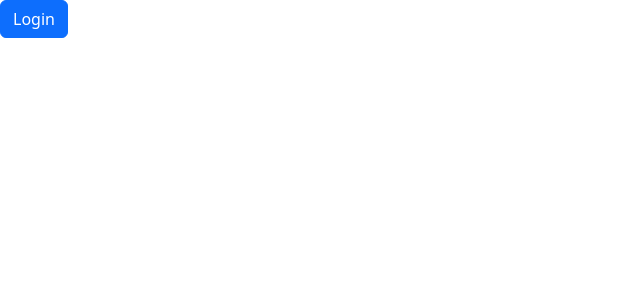
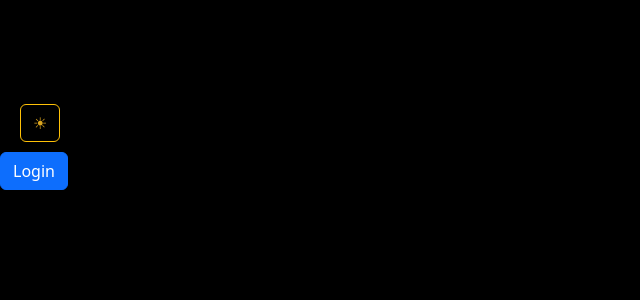
Before and after one commit to enderta/JobsTracker, a React (Create React App) app: page /home in a window 1280 px wide. Shown: the top 300 px of the page, without its empty margins (0-640 px from the left). Built offline with nearby package versions, Linux system fonts and the light colour scheme.

Commit message:
commerce

```diff
--- a/src/components/commerce/Home.js
+++ b/src/components/commerce/Home.js
@@ -1,15 +1,50 @@
-import React from 'react'
+import React, {useEffect, useState} from 'react'
 import {Button} from "react-bootstrap";
+import NaviBar from "./NaviBar";
 
 function Home() {
+    const [darkMode, setDarkMode] = useState(true);
+    useEffect(() => {
+        if (darkMode) {
+
+            document.body.style.backgroundColor = 'black';
+            document.body.style.color = '#3a2f2f';
+        } else {
+
+            document.body.style.backgroundColor = '#e7e7e7';
+            document.body.style.color = 'darkgray';
+        }
+    }, [darkMode]);
+
+    const handleDarkMode = () => {
+        setDarkMode(!darkMode);
+
+    };
     return (
-        <div><Button onClick={() => {
-            window.location = '/login';}
-        }>Login</Button>
-        </div>
+        <>
+            <div>
+                <NaviBar darkMode={darkMode} handleDarkMode={handleDarkMode}/>
+            </div>
+            <div>
+                <div style={{margin: '10px'}}>
+                    <div className="d-flex justify-content-between" style={{margin: '10px'}}>
+                        <Button variant={darkMode ? 'outline-warning' : 'outline-dark'} onClick={handleDarkMode}>
+                            {darkMode ? <span style={{color: 'goldenrod'}}>&#x2600; </span> :
+                                <span style={{color: 'darkgray'}}>&#127769;</span>}
+                        </Button>
+                    </div>
+                </div>
+            </div>
+            <div><Button onClick={() => {
+                window.location = '/login';
+            }
+            }>Login</Button>
+            </div>
+        </>
+
     )
 
-        }
+}
 
 
 export default Home
--- /dev/null
+++ b/src/components/commerce/NaviBar.js
@@ -0,0 +1,36 @@
+import React, { useState, useEffect } from 'react';
+import Container from 'react-bootstrap/Container';
+import Nav from 'react-bootstrap/Nav';
+import Navbar from 'react-bootstrap/Navbar';
+import NavDropdown from 'react-bootstrap/NavDropdown';
+
+function NaviBar(props) {
+
+
+    return (
+        <Navbar expand="lg"   className="mb-5" variant="light"  >
+            <Container >
+                <Navbar.Brand href="#home">React-Bootstrap</Navbar.Brand>
+                <Navbar.Toggle aria-controls="basic-navbar-nav" />
+                <Navbar.Collapse id="basic-navbar-nav">
+                    <Nav className="me-auto">
+                        <Nav.Link href="#home">Home</Nav.Link>
+                        <Nav.Link href="#link">Link</Nav.Link>
+
+                    </Nav>
+                    <Nav>
+                        <NavDropdown title="Account" id="basic-nav-dropdown">
+                            <NavDropdown.Item href="#action/3.1">Action</NavDropdown.Item>
+                            <NavDropdown.Item href="#action/3.2">Another action</NavDropdown.Item>
+                            <NavDropdown.Item href="#action/3.3">Something</NavDropdown.Item>
+                            <NavDropdown.Divider />
+                            <NavDropdown.Item href="#action/3.4">Separated link</NavDropdown.Item>
+                        </NavDropdown>
+                    </Nav>
+                </Navbar.Collapse>
+            </Container>
+        </Navbar>
+    );
+}
+
+export default NaviBar;
--- a/src/components/commerce/Pages.js
+++ b/src/components/commerce/Pages.js
@@ -3,11 +3,13 @@ import Register from "./Register";
 import {Router, Route, Routes} from "react-router-dom";
 import Login from "./Login";
 import Home from "./Home";
+import NaviBar from "./NaviBar";
 
 
 function Pages() {
     return (
         <div>
+
     <Routes>    <Route path={"/home"} element={<Home/>} />
                 <Route path="/" element={<Register/>} />
                 <Route path="/login" element={<Login/>} />
--- a/src/components/commerce/Register.js
+++ b/src/components/commerce/Register.js
@@ -1,6 +1,6 @@
 import React, { useEffect, useState } from 'react';
-import { Alert, Button, Card, Form } from 'react-bootstrap';
-import { ToastContainer, toast } from 'react-toastify';
+import { Button, Card, Form } from 'react-bootstrap';
+
 
 function Register() {
     const [email, setEmail] = useState('');
```
